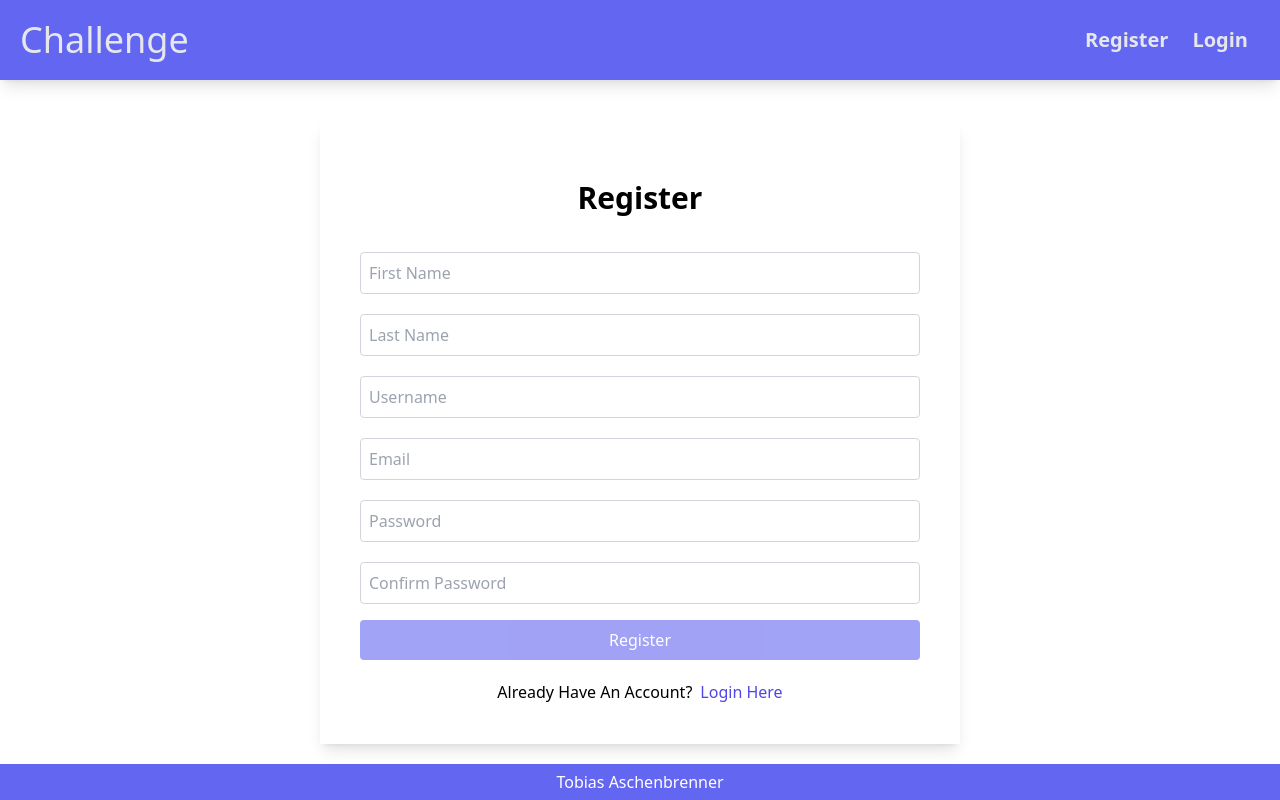
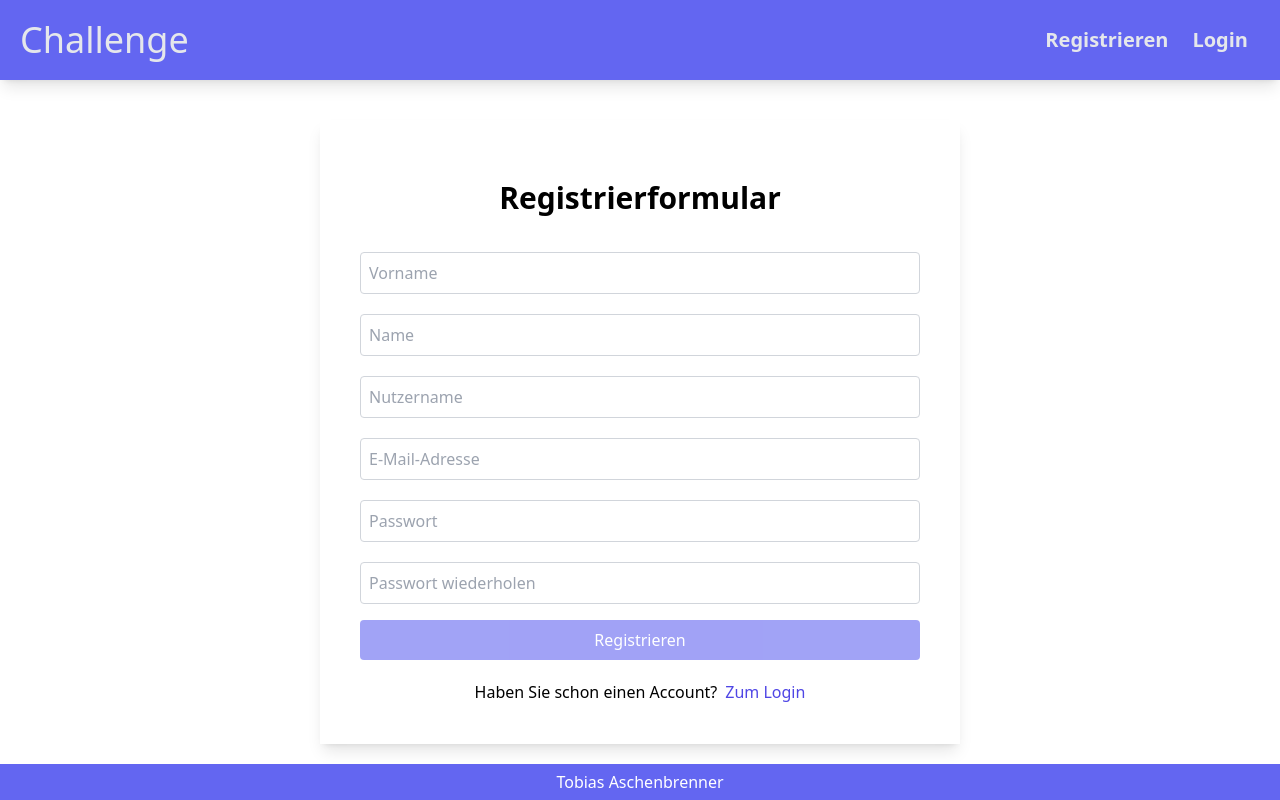
Before and after one commit to TobiasAschenbrenner/case-study-frontend, an Angular app: page /register in a window 1280 px wide. Built offline with nearby package versions, Linux system fonts and the light colour scheme.

Commit message:
✏️ Changed Text to German

```diff
--- a/src/app/components/header/header.component.html
+++ b/src/app/components/header/header.component.html
@@ -11,7 +11,7 @@
       <a
         routerLink="/register"
         class="text-xl cursor-pointer text-gray-200 font-bold m-3 hover:underline hover:text-indigo-200"
-        >Register</a
+        >Registrieren</a
       >
       <a
         routerLink="/login"
--- a/src/app/pages/forget-password/forget-password.component.html
+++ b/src/app/pages/forget-password/forget-password.component.html
@@ -1,7 +1,8 @@
 <div class="lg:w-3/6 mt-10 p-10 shadow-lg mx-auto">
-  <h3 class="text-3xl text-center font-semibold py-5">Forget Password</h3>
+  <h3 class="text-3xl text-center font-semibold py-5">Passwort anfordern</h3>
   <span class="mb-4">
-    Enter your email address and we will send you a link to reset your password.
+    Um ein neues Passwort anzufordern, geben Sie bitte im folgenden Formular
+    Ihre E-Mail-Adresse an.
   </span>
   <form [formGroup]="forgetForm" class="flex flex-col">
     <div class="flex flex-col mt-4 mb-1">
@@ -10,7 +11,7 @@
         formControlName="email"
         class="p-2 border border-gray-300 rounded"
         type="text"
-        placeholder="Email"
+        placeholder="E-Mail-Adresse"
       />
       <span
         *ngIf="
@@ -18,10 +19,10 @@
           forgetForm.controls['email'].dirty
         "
         class="text-red-500"
-        >Email is required</span
+        >Das Feld darf nich leer sein!</span
       >
       <span *ngIf="forgetForm.hasError('email', 'email')" class="text-red-500"
-        >Email is invalid</span
+        >Diese E-Mail-Adresse ist ungültig!</span
       >
     </div>
     <button
@@ -30,12 +31,12 @@
       (click)="sendEmail()"
       class="bg-indigo-500 p-2 rounded mt-3 text-white"
     >
-      Submit
+      Passwort anfordern
     </button>
   </form>
   <div class="flex justify-between mt-5">
     <a routerLink="/register" class="text-indigo-600 ml-2 cursor-pointer"
-      >Register Here</a
+      >Jetzt registrieren</a
     >
   </div>
 </div>
--- a/src/app/pages/home/home.component.html
+++ b/src/app/pages/home/home.component.html
@@ -8,13 +8,13 @@
   </div>
   <div class="text-center mt-4">
     <h1 class="text-xl font-semibold">
-      Welcome, {{ userProfile.data.firstName }} {{ userProfile.data.lastName }}
+      {{ userProfile.data.firstName }} {{ userProfile.data.lastName }}
     </h1>
-    <p class="text-gray-600">Username: {{ userProfile.data.username }}</p>
+    <p class="text-gray-600">@{{ userProfile.data.username }}</p>
   </div>
 </div>
 <div *ngIf="isAdmin" class="mt-10 mx-auto p-10 bg-white rounded-lg">
-  <h2 class="text-2xl font-semibold text-center mb-4">All Users</h2>
+  <h2 class="text-2xl font-semibold text-center mb-4">Alle Benutzer</h2>
   <div class="grid grid-cols-1 md:grid-cols-2 lg:grid-cols-3 gap-4">
     <div
       *ngFor="let user of allUsersArray"
--- a/src/app/pages/login/login.component.html
+++ b/src/app/pages/login/login.component.html
@@ -6,7 +6,7 @@
         formControlName="email"
         class="p-2 border border-gray-300 rounded"
         type="text"
-        placeholder="Email"
+        placeholder="E-Mail-Adresse"
       />
       <span
         *ngIf="
@@ -14,10 +14,10 @@
           loginForm.controls['email'].dirty
         "
         class="text-red-500"
-        >Email is required</span
+        >Das Feld darf nich leer sein!</span
       >
       <span *ngIf="loginForm.hasError('email', 'email')" class="text-red-500"
-        >Email is invalid</span
+        >Diese E-Mail-Adresse ist ungültig!</span
       >
     </div>
     <div class="flex flex-col mt-4 mb-1">
@@ -25,7 +25,7 @@
         formControlName="password"
         class="p-2 border border-gray-300 rounded"
         type="text"
-        placeholder="Password"
+        placeholder="Passwort"
       />
       <span
         *ngIf="
@@ -33,7 +33,7 @@
           loginForm.controls['password'].dirty
         "
         class="text-red-500"
-        >Password is required</span
+        >Das Feld darf nich leer sein!</span
       >
     </div>
     <button
@@ -47,10 +47,10 @@
   </form>
   <div class="flex justify-between mt-5">
     <a routerLink="/forget-password" class="text-indigo-600 ml-2 cursor-pointer"
-      >Forget Password?</a
+      >Passwort vergessen?</a
     >
     <a routerLink="/register" class="text-indigo-600 ml-2 cursor-pointer"
-      >Register Here</a
+      >Hier registrieren</a
     >
   </div>
 </div>
--- a/src/app/pages/register/register.component.html
+++ b/src/app/pages/register/register.component.html
@@ -1,12 +1,12 @@
 <div class="lg:w-3/6 mt-10 p-10 shadow-lg mx-auto">
-  <h3 class="text-3xl text-center font-semibold py-5">Register</h3>
+  <h3 class="text-3xl text-center font-semibold py-5">Registrierformular</h3>
   <form [formGroup]="registerForm" class="flex flex-col">
     <div class="flex flex-col mt-4 mb-1">
       <input
         formControlName="firstName"
         class="p-2 border border-gray-300 rounded"
         type="text"
-        placeholder="First Name"
+        placeholder="Vorname"
       />
       <span
         *ngIf="
@@ -14,7 +14,7 @@
           registerForm.controls['firstName'].dirty
         "
         class="text-red-500"
-        >First Name is required</span
+        >Das Feld darf nich leer sein!</span
       >
     </div>
     <div class="flex flex-col mt-4 mb-1">
@@ -22,7 +22,7 @@
         formControlName="lastName"
         class="p-2 border border-gray-300 rounded"
         type="text"
-        placeholder="Last Name"
+        placeholder="Name"
       />
       <span
         *ngIf="
@@ -30,7 +30,7 @@
           registerForm.controls['lastName'].dirty
         "
         class="text-red-500"
-        >Last tName is required</span
+        >Das Feld darf nich leer sein!</span
       >
     </div>
     <div class="flex flex-col mt-4 mb-1">
@@ -38,7 +38,7 @@
         formControlName="username"
         class="p-2 border border-gray-300 rounded"
         type="text"
-        placeholder="Username"
+        placeholder="Nutzername"
       />
       <span
         *ngIf="
@@ -46,14 +46,14 @@
           registerForm.controls['username'].dirty
         "
         class="text-red-500"
-        >Username is required</span
+        >Das Feld darf nich leer sein!</span
       >
       <span
         *ngIf="registerForm.controls['username'].errors?.['minlength']"
         class="text-red-500"
-        >Username must be at least
+        >Der Benutzername muss mindestens
         {{ registerForm.controls['username'].errors?.['minlength'].requiredLength }}
-        characters long
+        Zeichen lang sein!
       </span>
     </div>
     <div class="flex flex-col mt-4 mb-1">
@@ -61,7 +61,7 @@
         formControlName="email"
         class="p-2 border border-gray-300 rounded"
         type="text"
-        placeholder="Email"
+        placeholder="E-Mail-Adresse"
       />
       <span
         *ngIf="
@@ -69,10 +69,10 @@
           registerForm.controls['email'].dirty
         "
         class="text-red-500"
-        >Email is required</span
+        >Das Feld darf nich leer sein!</span
       >
       <span *ngIf="registerForm.hasError('email', 'email')" class="text-red-500"
-        >Email is invalid</span
+        >Diese E-Mail-Adresse ist ungültig!</span
       >
     </div>
     <div class="flex flex-col mt-4 mb-1">
@@ -80,7 +80,7 @@
         formControlName="password"
         class="p-2 border border-gray-300 rounded"
         type="text"
-        placeholder="Password"
+        placeholder="Passwort"
       />
       <span
         *ngIf="
@@ -88,14 +88,14 @@
           registerForm.controls['password'].dirty
         "
         class="text-red-500"
-        >Password is required</span
+        >Das Feld darf nich leer sein!</span
       >
       <span
         *ngIf="registerForm.controls['password'].errors?.['minlength']"
         class="text-red-500"
-        >Password must be at least
+        >Das Passwort muss mindestens
         {{ registerForm.controls['password'].errors?.['minlength'].requiredLength }}
-        characters long
+        Zeichen lang sein!
       </span>
     </div>
     <div class="flex flex-col mt-4 mb-1">
@@ -103,7 +103,7 @@
         formControlName="confirmPassword"
         class="p-2 border border-gray-300 rounded"
         type="text"
-        placeholder="Confirm Password"
+        placeholder="Passwort wiederholen"
       />
       <span
         *ngIf="
@@ -111,14 +111,14 @@
           registerForm.controls['confirmPassword'].dirty
         "
         class="text-red-500"
-        >Confirm Password is required</span
+        >Das Feld darf nich leer sein!</span
       >
       <span
         *ngIf="
           registerForm.hasError('confirmPasswordValidator', 'confirmPassword')
         "
         class="text-red-500"
-        >Password didn't match</span
+        >Passwörter stimmten nicht überein!</span
       >
     </div>
     <button
@@ -127,13 +127,13 @@
       (click)="register()"
       class="bg-indigo-500 p-2 rounded mt-3 text-white"
     >
-      Register
+      Registrieren
     </button>
   </form>
   <div class="flex justify-center mt-5">
-    <span>Already Have An Account?</span>
+    <span>Haben Sie schon einen Account?</span>
     <a routerLink="/login" class="text-indigo-600 ml-2 cursor-pointer"
-      >Login Here</a
+      >Zum Login</a
     >
   </div>
 </div>
--- a/src/app/pages/reset/reset.component.html
+++ b/src/app/pages/reset/reset.component.html
@@ -1,12 +1,14 @@
 <div class="lg:w-3/6 mt-10 p-10 shadow-lg mx-auto">
-  <h3 class="text-3xl text-center font-semibold py-5">Reset Password</h3>
+  <h3 class="text-3xl text-center font-semibold py-5">
+    Bitte setzen Sie Ihr Passwort!
+  </h3>
   <form [formGroup]="resetForm" class="flex flex-col">
     <div class="flex flex-col mt-4 mb-1">
       <input
         formControlName="password"
         class="p-2 border border-gray-300 rounded"
         type="text"
-        placeholder="Password"
+        placeholder="Neues Passwort"
       />
       <span
         *ngIf="
@@ -14,14 +16,14 @@
           resetForm.controls['password'].dirty
         "
         class="text-red-500"
-        >Password is required</span
+        >Das Feld darf nich leer sein!</span
       >
       <span
         *ngIf="resetForm.controls['password'].errors?.['minlength']"
         class="text-red-500"
-        >Password must be at least
+        >Das Passwort muss mindestens
         {{ resetForm.controls['password'].errors?.['minlength'].requiredLength }}
-        characters long
+        Zeichen lang sein!
       </span>
     </div>
     <div class="flex flex-col mt-4 mb-1">
@@ -29,7 +31,7 @@
         formControlName="confirmPassword"
         class="p-2 border border-gray-300 rounded"
         type="text"
-        placeholder="Confirm Password"
+        placeholder="Neues Passwort wiederholen"
       />
       <span
         *ngIf="
@@ -37,14 +39,14 @@
           resetForm.controls['confirmPassword'].dirty
         "
         class="text-red-500"
-        >Confirm Password is required</span
+        >Das Feld darf nich leer sein!</span
       >
       <span
         *ngIf="
           resetForm.hasError('confirmPasswordValidator', 'confirmPassword')
         "
         class="text-red-500"
-        >Password didn't match</span
+        >Passwörter stimmten nicht überein!</span
       >
     </div>
     <button
@@ -54,7 +56,7 @@
       (click)="reset()"
       class="bg-indigo-500 p-2 rounded mt-3 text-white"
     >
-      Reset Password
+      Daten bestätigen
     </button>
   </form>
 </div>
```
